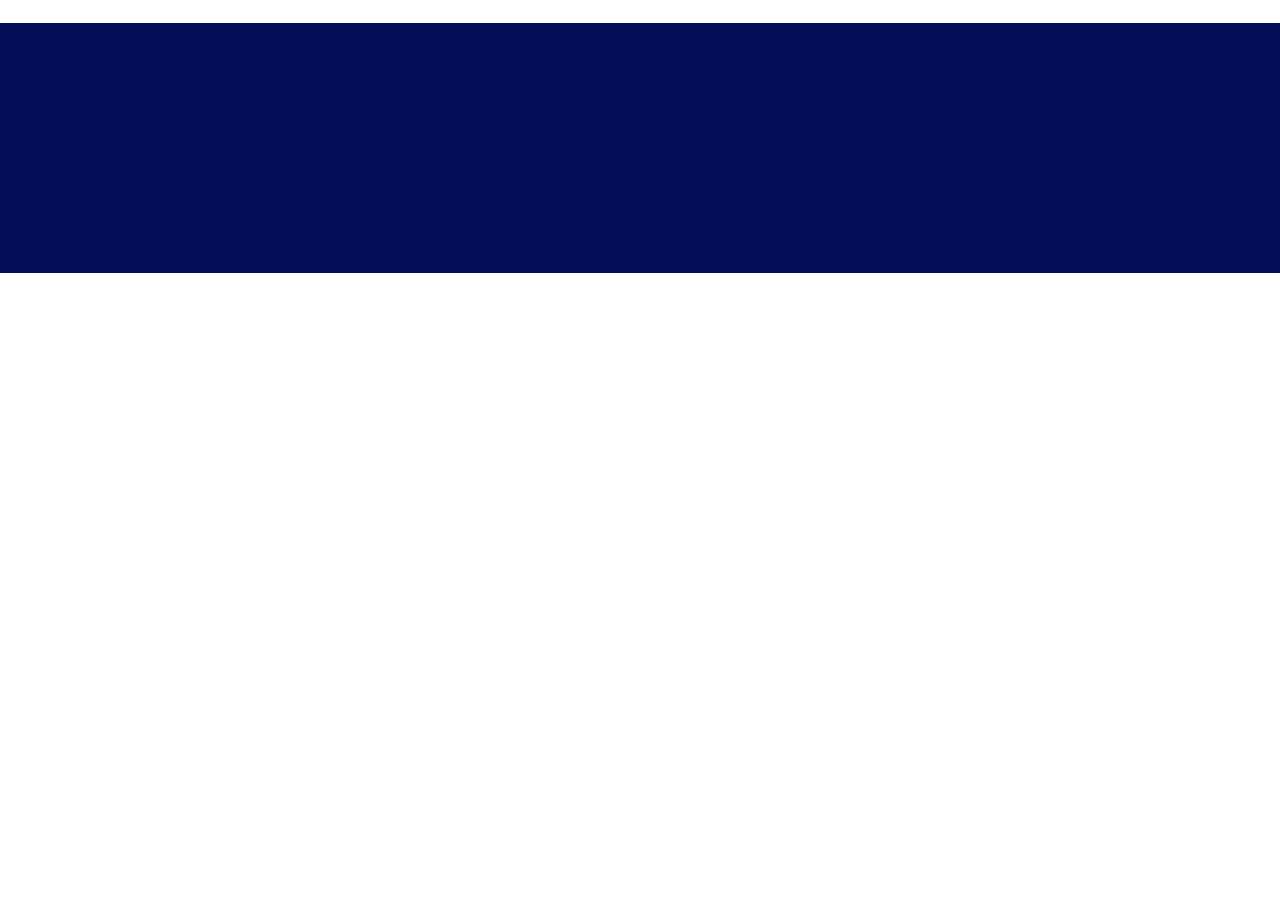
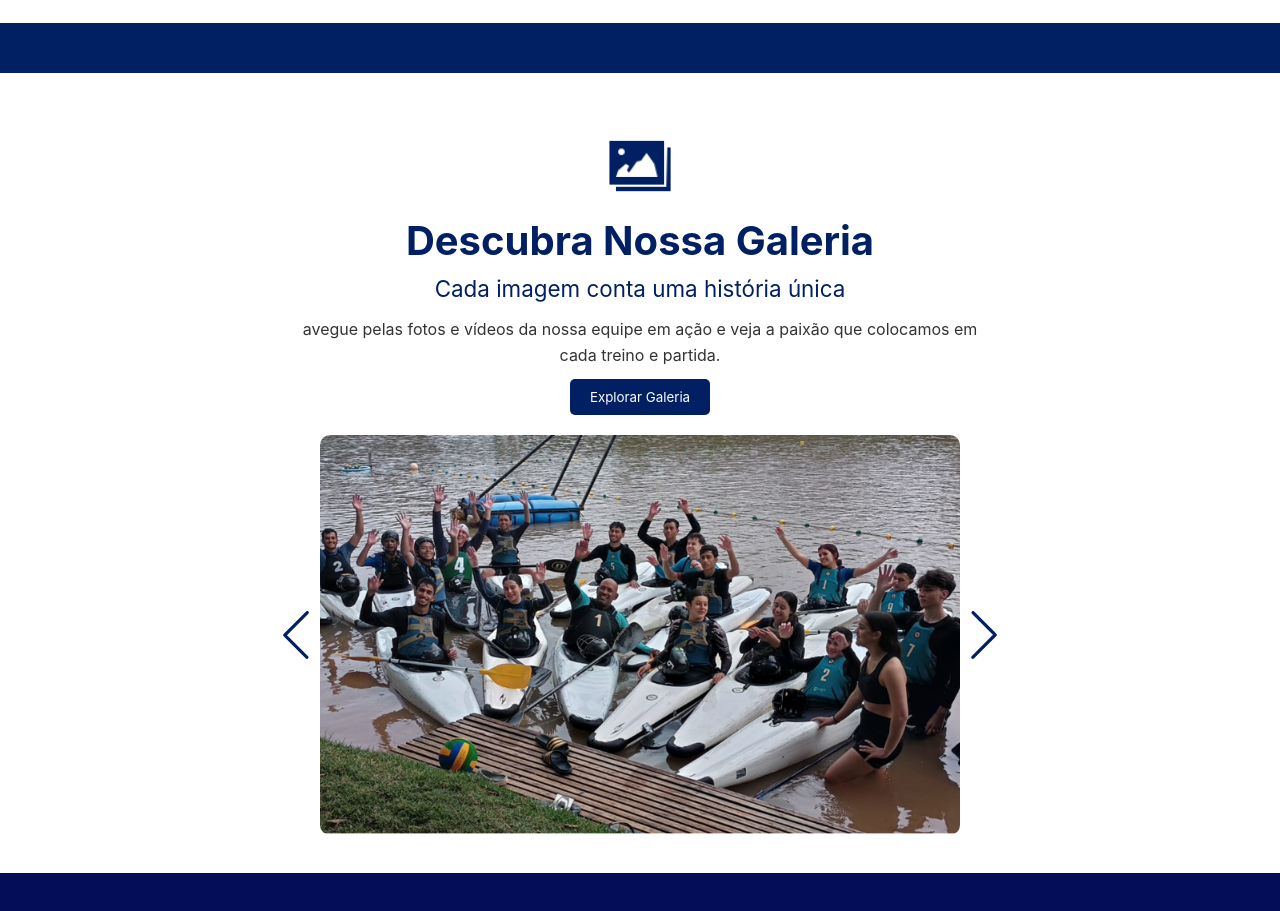
Before and after one commit to victorguimaraesdev/InstitutoArcanjosCaipoloaque, a React (Vite) app: page / in a window 1280 px wide. Shown: the part 1147-2058 px from the top of the page. Before the commit the page ends 1420 px from the top, so only its background shows below. Built offline with nearby package versions, Linux system fonts and the light colour scheme.

Commit message:
feat: add components carrosel

```diff
--- a/package.json
+++ b/package.json
@@ -12,6 +12,7 @@
   "dependencies": {
     "react": "^19.1.1",
     "react-dom": "^19.1.1",
+    "react-icons": "^5.5.0",
     "react-player": "^3.3.2",
     "styled-components": "^6.1.19"
   },
--- a/src/Pages/Home.tsx
+++ b/src/Pages/Home.tsx
@@ -4,6 +4,7 @@ import { ContainerHeader } from '../components/Header/Container.Header'
 import { ContainerNav } from '../components/Nav/Container.Nav'
 import { ContainerCardHome } from '../components/CardHome/Container.CardHome'
 import { ContainerBaner } from '../components/Baner/Container.Baner'
+import { ContainerCarrosel } from '../components/Carrosel/Container.Carrosel'
 
 
 
@@ -14,6 +15,7 @@ export const Home = () => {
             <ContainerNav />
             <ContainerBaner />
             <ContainerCardHome />
+            <ContainerCarrosel />
             <ContainerFooter />
         </>
     )
--- /dev/null
+++ b/src/components/Carrosel/Container.Carrosel.tsx
@@ -0,0 +1,152 @@
+import styled from "styled-components"
+import { SlArrowLeft, SlArrowRight } from "react-icons/sl";
+
+const ContainerMaster = styled.div`
+    display: flex;
+    justify-content: center;
+    align-items: center;
+    flex-direction: column;
+    width: 100%;
+    height: 850px;
+
+    border-top: 50px solid #002063;
+    /* border: 2px solid green; */
+`
+const ContainerInfo = styled.section`
+  display: flex;
+  flex-direction: column;
+  justify-content: center;
+  align-items: center;
+  text-align: center;
+
+
+  width: 100%;
+  min-height: 100px;
+  padding: 20px;
+
+  @media (max-width: 768px) {
+    padding: 40px 20px;
+  }
+`;
+const Title = styled.h1`
+    font-size: 2.5rem;
+    margin-bottom: 10px;
+    color: #002063;
+
+    @media (max-width: 768px) {
+    font-size: 2rem;
+  }
+
+  @media (max-width: 480px) {
+    font-size: 1.6rem;
+  }
+`
+const SubTitle = styled.h2`
+    font-size: 1.4rem;
+  margin-bottom: 15px;
+  font-weight: 400;
+  color: #002063;
+
+  @media (max-width: 768px) {
+    font-size: 1.2rem;
+  }
+
+  @media (max-width: 480px) {
+    font-size: 1rem;
+  }
+`;
+
+const Text = styled.p`
+  font-size: 1rem;
+  max-width: 700px;
+  line-height: 1.6;
+  color: #333;
+
+  @media (max-width: 768px) {
+    font-size: 0.9rem;
+  }
+`;
+const Icon = styled.img`
+  width: 70px;
+  height: auto;
+  margin-bottom: 15px;
+
+  @media (max-width: 480px) {
+    width: 80px;
+  }
+`;
+const ButtonInfo = styled.button`
+  background-color: #002063;
+  color: #fff;
+  border: none;
+  padding: 10px 20px;
+  border-radius: 5px;
+  cursor: pointer;
+  margin-top: 10px;
+  transition: background-color 0.3s ease;
+
+  &:hover {
+    background-color: #00ffea;
+  }
+`;
+
+const Carrosel = styled.div`
+    display: flex;
+    justify-content: center;
+    align-items: center;
+    width: 100%;
+    height: 400px;
+    /* border: 2px solid green; */
+`
+const ContainerMain = styled.div`
+    width: 50%;
+    height: 400px;
+    /* border: 2px solid blue; */
+`
+const ArrowLeft = styled(SlArrowLeft)`
+  position: relative;
+  font-size: clamp(1.5rem, 4vw, 3rem);
+  color: #002063;
+  cursor: pointer;
+
+  @media (max-width: 768px) {
+    left: 2rem;
+  }
+  `
+const ArrowRight = styled(SlArrowRight)`
+  position: relative;
+  font-size: clamp(1.5rem, 4vw, 3rem);
+  color: #002063;
+  cursor: pointer;
+`;
+const Img = styled.img`
+  width: 100%;
+  height: 100%;
+  object-fit: cover;
+  border-radius: 10px;
+`;
+
+
+
+export const ContainerCarrosel = () => {
+    return (
+        <ContainerMaster>
+            <ContainerInfo>
+                <Icon src="/assets/icons/gallery.png" alt="logo" />
+                <Title>Descubra Nossa Galeria</Title>
+                <SubTitle>Cada imagem conta uma história única</SubTitle>
+                <Text> avegue pelas fotos e vídeos da nossa equipe em ação e veja a paixão que colocamos em cada treino e partida.</Text>
+                <ButtonInfo>Explorar Galeria</ButtonInfo>
+            </ContainerInfo>
+
+            <Carrosel>
+                <ArrowLeft />
+                <ContainerMain>
+                    <Img src="/assets/imgs/ba.png" alt="banner" />
+                </ContainerMain>
+                <ArrowRight />
+            </Carrosel>
+
+        </ContainerMaster>
+    )
+}
```
Also changed, not shown: public/assets/icons/gallery.png (added), 1 other file (tests, documents, lock files or other folders).
